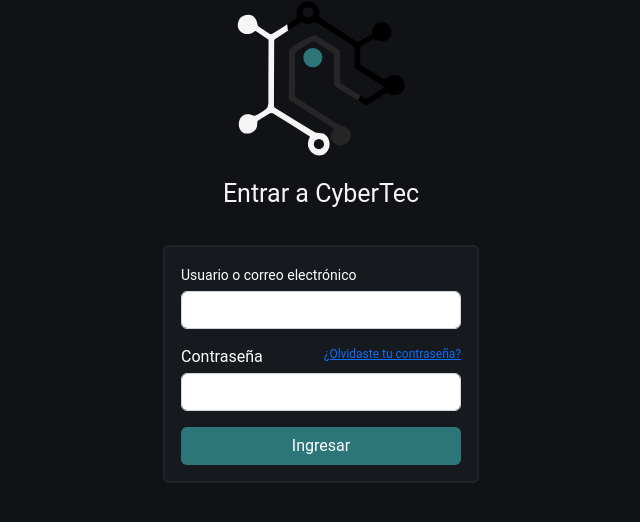
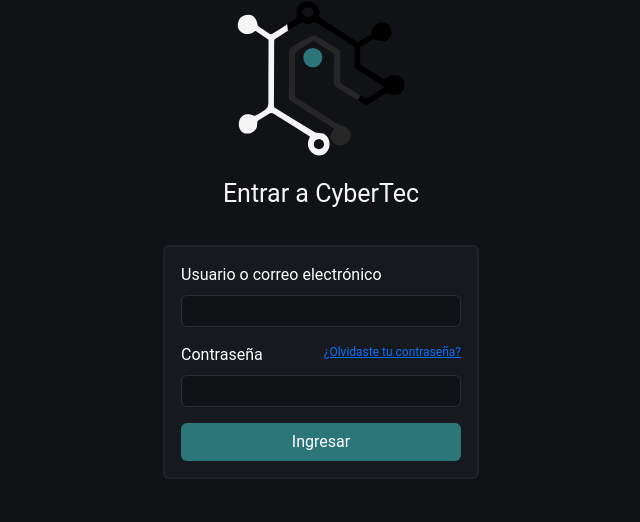
Before and after one commit to Proyectos-Especiales-CCM/Cyber-Prepa-Back, a Django app: page /login in a window 1280 px wide. Shown: the part 65-587 px from the top of the page, without its empty margins (319-959 px from the left). Run offline with Django 4.2, Linux system fonts and the light colour scheme; some libraries are stand-ins or nearby versions.

Commit message:
cambios ux login

```diff
--- a/static/css/main.sass
+++ b/static/css/main.sass
@@ -1,4 +1,5 @@
 @import 'settings/variables'
+@import 'settings/fonts'
 @import 'layouts/header'
 @import 'layouts/footer'
 @import 'pages/index'
@@ -22,7 +23,7 @@ html, body
     height: 100%
 
 body
-    background-color: $body-bg
+    background-color: $color-canvas-default
     padding: 1rem
     // overflow: hidden Aqui se oculta el scroll, usar con cuidado para el responsive
     color: white
--- a/static/css/pages/_login.sass
+++ b/static/css/pages/_login.sass
@@ -24,3 +24,29 @@
   text-align: center
   background-color: #2C7579
   color: white
+
+.form-control
+  padding: 5px 12px
+  font-size: 14px
+  line-height: 20px
+  color: $fgColor-default
+  vertical-align: middle
+  background-color: $color-canvas-default
+  background-repeat: no-repeat
+  background-position: right 8px center
+  border: 1px solid $color-border-default
+  border-radius: 6px
+  transition: 80ms cubic-bezier(0.33, 1, 0.68, 1)
+  transition-property: color,background-color,box-shadow,border-color
+
+.label-container
+  display: block
+  margin-bottom: 8px
+  font-weight: $base-text-weight-normal
+  text-align: left
+
+.form-control:focus
+  border-color: #2C7579
+  background-color: $color-canvas-default
+  box-shadow: 0 0 5px #2C7579
+  outline: none
--- a/static/css/settings/_fonts.sass
+++ b/static/css/settings/_fonts.sass
@@ -0,0 +1,4 @@
+$base-text-weight-light: 300
+$base-text-weight-normal: 400
+$base-text-weight-medium: 500
+$base-text-weight-semibold: 000
--- a/static/css/settings/_variables.sass
+++ b/static/css/settings/_variables.sass
@@ -4,5 +4,7 @@ $bar-space: calc(($toggle-size - ($bar-size * 5)) / 2)
 $bar2-top: calc($bar-size + $bar-space)
 $bar3-top: calc($bar2-top * 2)
 $cyber_map: 1000px
-$body-bg: #101216
 $global-font: 'Roboto', sans-serif
+$color-canvas-default: #101216
+$color-border-default: #2B2F35
+$fgColor-default: #fff
--- a/templates/main/login.html
+++ b/templates/main/login.html
@@ -167,11 +167,11 @@ Login
     <form method="POST">
       {% csrf_token %}
 
-      <label for="username" style="font-size: 14px;">Usuario o correo electrónico</label>
+      <label for="username" class="label-container">Usuario o correo electrónico</label>
       <input type="text" class="form-control input-block js-login-field rounded" id="username" name="username" placeholder="" aria-label="Username" aria-describedby="basic-addon1">
 
       <div class="position-relative">
-        <label for="password">Contraseña</label>
+        <label class="label-container" for="password">Contraseña</label>
         <input type="password" name="password" id="password" class="form-control input-block rounded">
         <a href="" class="label-link position-absolute top-0">¿Olvidaste tu contraseña?</a>
 
```
Also changed, not shown: static/css/main.min.css.
